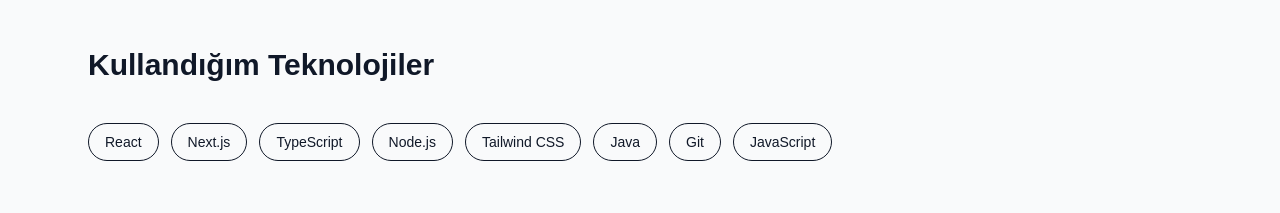
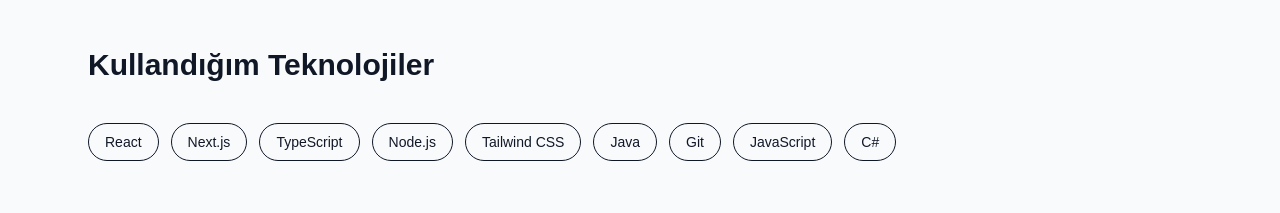
Before and after one commit to clkhnn/my-portfolio-website, a Next.js app: page / in a window 1280 px wide. Shown: the part 1680-1893 px from the top of the page. Built offline with nearby package versions, Linux system fonts and the light colour scheme.

Commit message:
Tech edit

```diff
--- a/src/app/page.tsx
+++ b/src/app/page.tsx
@@ -145,6 +145,7 @@
           "Java",
           "Git",
           "JavaScript",
+          "C#",
         ].map((tech) => (
           <span
             key={tech}
```
